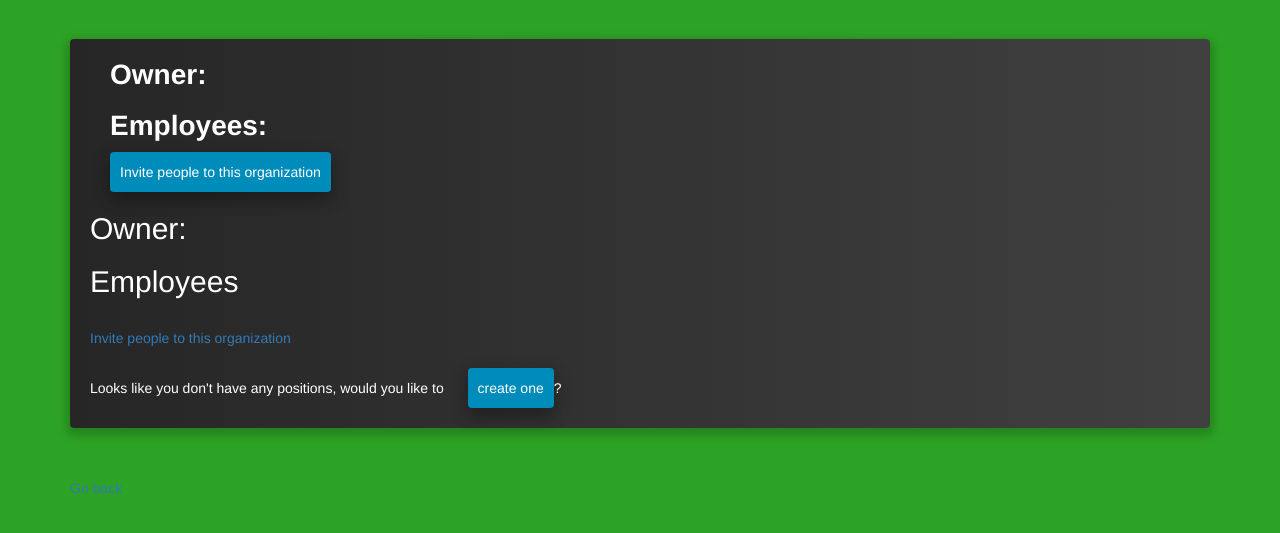
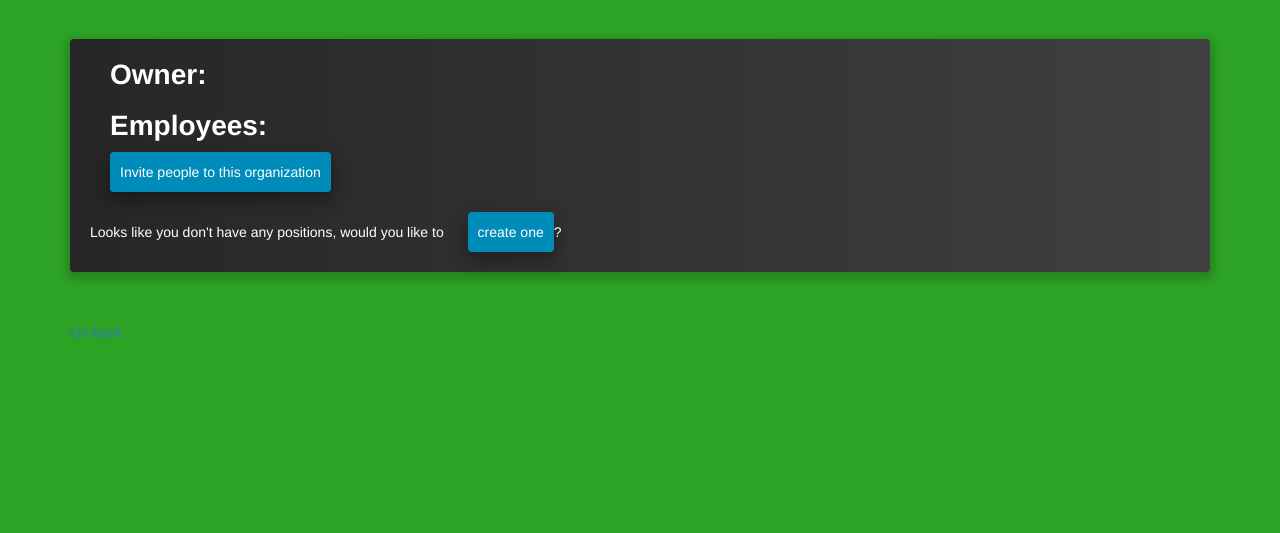
Before and after one commit to CameronOC/SKEDD, a Python web app: template source/templates/main/organization.html in a window 1280 px wide. Shown: the part 51-584 px from the top of the page. Run offline with Jinja, Linux system fonts and the light colour scheme; the template is opened without the code that fills it, so the values that code supplies are empty; some libraries are stand-ins or nearby versions; some web fonts are replaced.

Commit message:
fixed organiation page display

```diff
--- a/source/templates/main/organization.html
+++ b/source/templates/main/organization.html
@@ -15,13 +15,8 @@
     </li>
     {% endfor %}
 </ul>
-<a class="ORGANIZATION_invite" href="/organization/{{ organization.id }}/invite" role="button" type="submit" >Invite people to this organization</a>
-<h1>{{ organization.name }}</h1>
-<h2>Owner: {{ organization.owner.first_name }} {{ organization.owner.last_name }}</h2>
-
 
 {% if organization.owner.id == g.user.id %}
-    <h2>Employees</h2>
     <ul>
         {% for membership in organization.memberships.all() %}
         <li>
@@ -36,9 +31,8 @@
         {% endfor %}
     </ul>
 
+<a class="ORGANIZATION_invite" href="/organization/{{ organization.id }}/invite" role="button" type="submit" >Invite people to this organization</a>
 
-<br>
-<a href="/organization/{{ organization.id }}/invite">Invite people to this organization</a>
 <br>
 {% else %}
 {% endif %}
```
